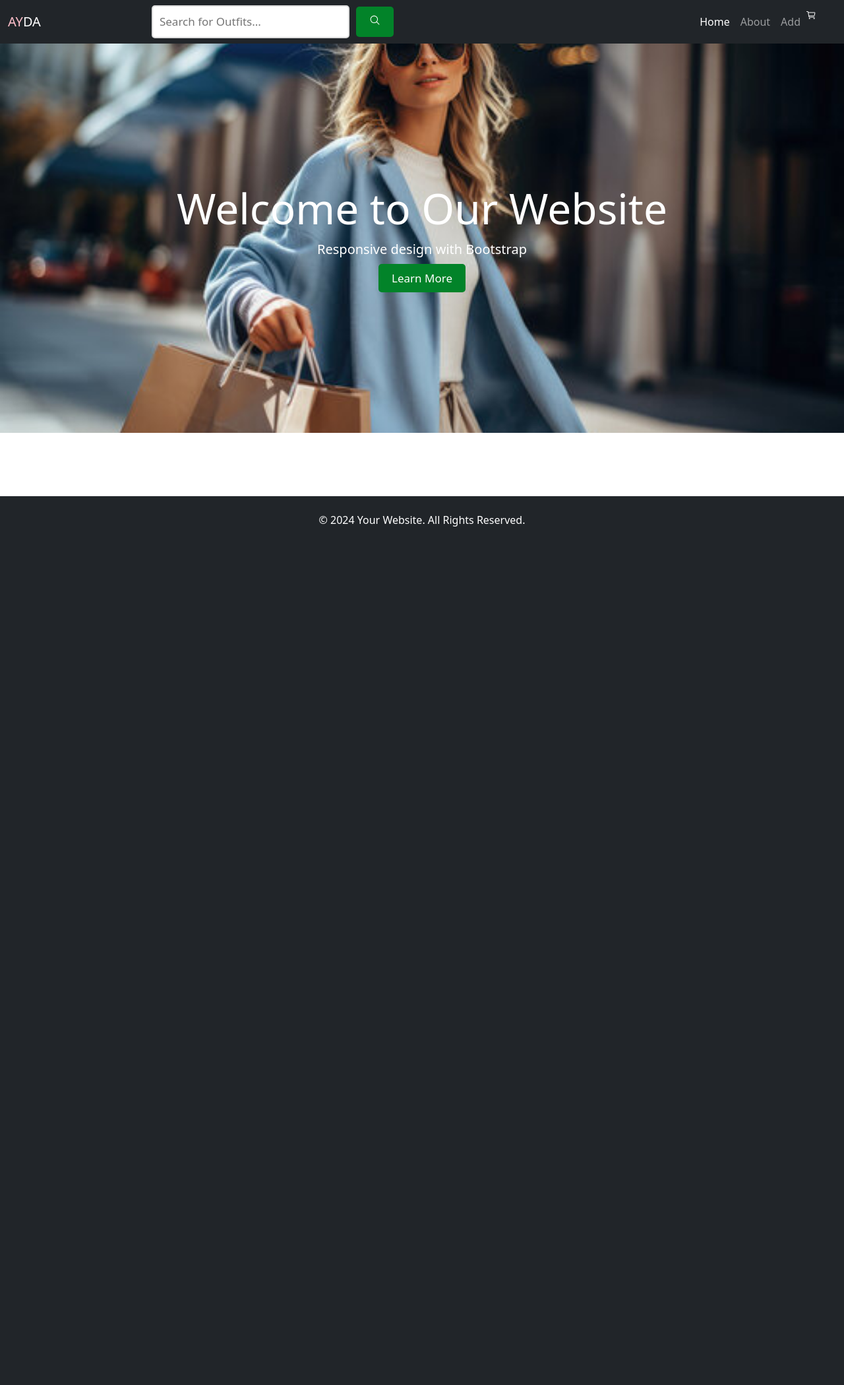
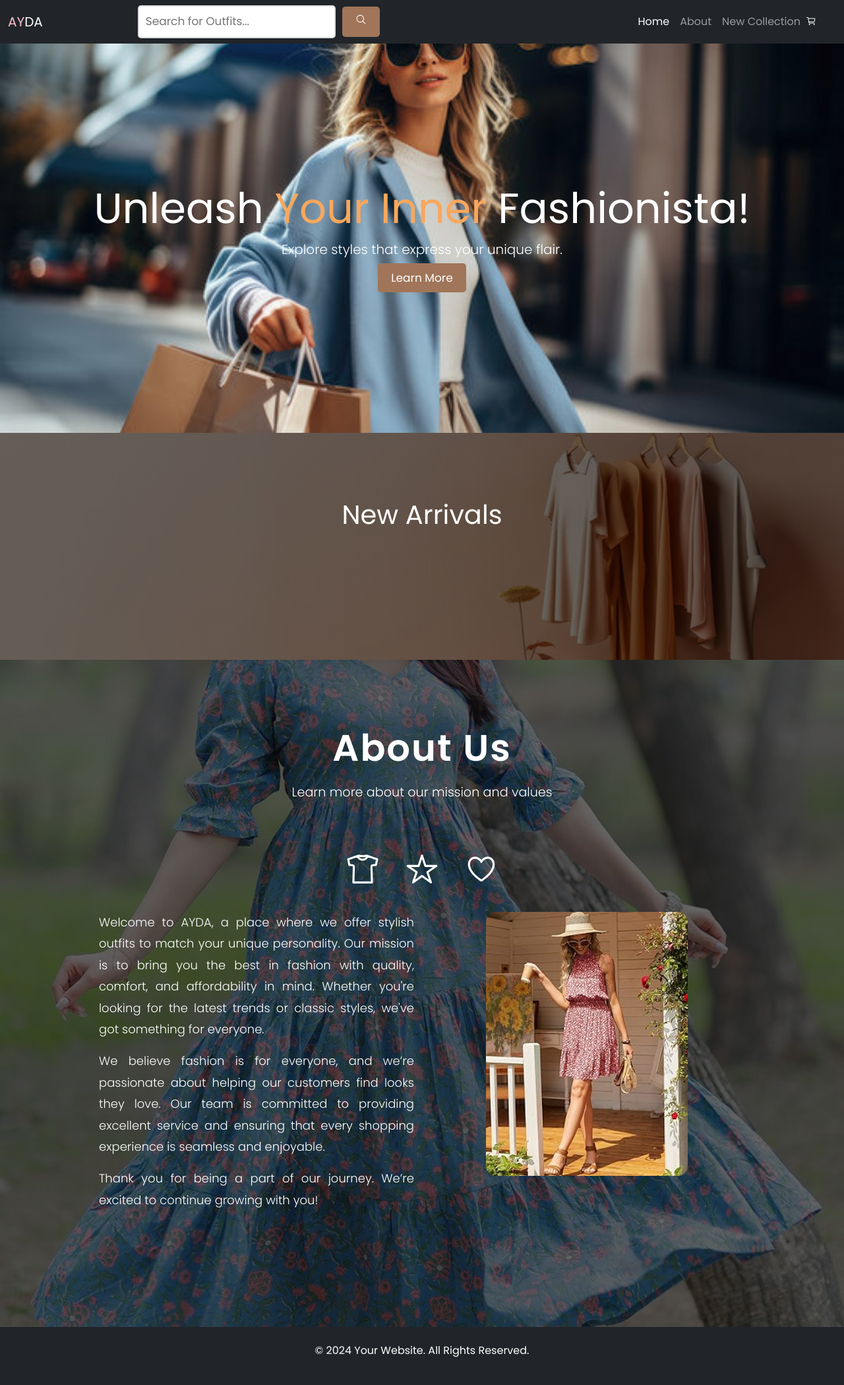
Before and after one commit to gopikatg379/Flask, a Flask app: page / in a window 1280 px wide. Shown: the whole page at 66% size. Before the commit the page ends 798 px from the top, so only its background shows below. Run offline with Flask 3, Linux system fonts and the light colour scheme; data that the repository does not hold is empty.

Commit message:
About us added

```diff
--- a/app.py
+++ b/app.py
@@ -28,9 +28,9 @@ def home():
     return render_template('home.html', my_dress=obj)
 
 
-@app.route('/about')
-def about():
-    return render_template('about.html')
+# @app.route('/about')
+# def about():
+#     return render_template('about.html')
 
 
 @app.route('/add', methods=['GET', 'POST'])
@@ -75,6 +75,5 @@ def remove(cart_id):
     db.session.commit()
     return redirect('/viewcart')
 
-
 if __name__ == '__main__':
     app.run(debug=True)
--- a/templates/home.html
+++ b/templates/home.html
@@ -9,10 +9,13 @@
     <link href="https://cdn.jsdelivr.net/npm/bootstrap@5.3.0-alpha1/dist/css/bootstrap.min.css" rel="stylesheet">
     <script src="https://cdn.jsdelivr.net/npm/bootstrap@5.3.0-alpha1/dist/js/bootstrap.bundle.min.js"></script>
     <script type="module" src="https://unpkg.com/ionicons@7.1.0/dist/ionicons/ionicons.esm.js"></script>
+    <!-- Google Fonts -->
+    <link href="https://fonts.googleapis.com/css2?family=Poppins:wght@300;400;600&display=swap" rel="stylesheet">
     <!-- Optional Custom Styles -->
     <style>
         body {
             padding-top: 56px;  /* Adjust for fixed navbar */
+            font-family: 'Poppins', sans-serif;
         }
         .hero {
             background: url('{{ url_for('static', filename='dress.jpg') }}') no-repeat center center;  /* /static/dress.jpg */
@@ -59,7 +62,7 @@
             outline: none;
         }
         #btn {
-            background-color: rgb(2, 131, 41);
+            background-color: #A07559;
             color: #fff;
             text-decoration:none;
             font-size: 17px;
@@ -70,7 +73,100 @@
             transition: background-color 0.3s ease;
         }
         #btn:hover {
-            background-color: rgb(61, 147, 87);
+            background-color: #f1c6a5;
+        }
+        .content-header{
+            background: linear-gradient(rgba(0, 0, 0, 0.6), rgba(0, 0, 0, 0.6)), url('{{ url_for('static', filename='background.jpg') }}') no-repeat center center;
+            background-size: cover;
+            text-align: center;
+            color: white;
+            padding: 100px 0;
+        }
+        .card {
+        transition: box-shadow 0.3s ease;
+    }
+
+    .card:hover {
+        box-shadow: 0 8px 16px rgba(0, 0, 0, 0.2);
+    }
+
+    /* Color circles for color options */
+    .color-circle {
+        width: 15px;
+        height: 15px;
+        display: inline-block;
+        border-radius: 50%;
+        margin-right: 5px;
+        border: 1px solid #ccc;
+    }
+
+    /* Size options */
+    .size-option {
+        padding: 2px 6px;
+        border: 1px solid #ccc;
+        border-radius: 3px;
+
+        background-color: #f5f5f5;
+    }
+
+    .size-option:hover {
+        background-color: #ddd;
+    }
+
+    /* Button style */
+    #contentbtn {
+        background-color: #eed0b9;
+        color: black;
+        padding: 10px;
+        border-radius: 5px;
+        text-align: center;
+        text-decoration:none;
+
+    }
+        .about-header {
+            background: linear-gradient(rgba(0, 0, 0, 0.6), rgba(0, 0, 0, 0.6)), url('{{ url_for('static', filename='modern.jpg') }}') no-repeat center center;
+            background-size: cover;
+            padding: 100px 0;
+            text-align: center;
+            color: white;
+        }
+        .about-header h1 {
+            font-size: 3.5rem;
+            margin-bottom: 20px;
+            font-weight: 600;
+            letter-spacing: 2px;
+        }
+        .about-header p {
+            font-size: 1.2rem;
+            font-weight: 300;
+        }
+        .about-section {
+            padding: 60px 0;
+        }
+        .about-section p {
+            font-size: 18px;
+            line-height: 1.8;
+            text-align: justify;
+            color: white;
+            margin-left:80px;
+        }
+        .icon-row {
+            display: flex;
+            justify-content: center;
+            gap: 40px;
+            margin-bottom: 40px;
+        }
+        .icon-row ion-icon {
+            font-size: 50px;
+            color: white;
+        }
+        .about-section img {
+            max-width: 100%;
+            border-radius: 15px;
+        }
+        #image1{
+            width:500px;
+
         }
     </style>
 </head>
@@ -93,14 +189,14 @@
                         <a class="nav-link active" aria-current="page" href="#">Home</a>
                     </li>
                     <li class="nav-item">
-                        <a class="nav-link" href="/about">About</a>
+                        <a class="nav-link" href="#aboutus">About</a>
                     </li>
                     <li class="nav-item">
-                        <a class="nav-link" href="/add">Add</a>
+                        <a class="nav-link" href="#newcollection">New Collection</a>
                     </li>
-                    <li class="nav-item">
+                    <span class="nav-item" style="padding-top:10px;">
                         <a href="/viewcart" style="color:white;padding-right:30px;"><ion-icon name="cart-outline"></ion-icon></a>
-                    </li>
+                    </span>
                 </ul>
             </div>
         </div>
@@ -109,29 +205,79 @@
     <!-- Hero Section -->
     <header class="hero">
         <div class="container">
-            <h1>Welcome to Our Website</h1>
-            <p class="lead">Responsive design with Bootstrap</p>
-            <a href="#" id="btn">Learn More</a>
+            <h1>Unleash <span style="color:#F9A75D">Your Inner</span> Fashionista!</h1>
+            <p class="lead">Explore styles that express your unique flair.</p>
+            <a href="#aboutus" id="btn">Learn More</a>
         </div>
     </header>
+    <header class="content-header" id="newcollection">
+        <h1>New Arrivals</h1>
 
     <!-- Main Content Section -->
-    <section class="container my-5">
+    <section class="container my-5" >
     <div class="row">
         {% for x in my_dress %}
-        <div class="col-lg-3 col-md-6 mb-4">
-            <div class="card h-100"> <!-- 'h-100' ensures that all cards are the same height -->
-                <img src="{{ url_for('media_files', filename=x.image) }}" class="card-img-top" alt="{{ x.name }}" style="height: 250px;object-fit: contain;"> <!-- Fixed image height -->
-                <div class="card-body d-flex flex-column">
-                    <h5 class="card-title">{{x.name}}</h5>
-                    <p class="card-text">₹{{x.price}}</p>
-                    <a href="/more/{{x.id}}" class="btn btn-primary mt-auto">More</a> <!-- 'mt-auto' pushes the button to the bottom -->
+        <div class="col-lg-3 col-md-6 mb-4" style="height:auto;">
+            <div class="card h-100" style="background-color:#FFFBF5; border-radius: 15px; padding: 10px;">
+                <img src="{{ url_for('media_files', filename=x.image) }}" class="card-img-top" alt="{{ x.name }}" style="height: 300px; object-fit: cover; border-radius: 10px;">
+
+                <div class="card-body">
+                    <h5 class="card-title" style="color:black;">{{ x.name }}</h5>
+                    <p class="card-text" style="color:black;">₹{{ x.price }}</p>
+
+                    <!-- Size and Color Options -->
+                    <div class="d-flex justify-content-between align-items-center mb-2">
+                        <div>
+                            <span style="color: black;">Colors:</span>
+                            <span class="color-circle" style="background-color: #f4c1c1;"></span>
+                            <span class="color-circle" style="background-color: #ffd369;"></span>
+                            <span class="color-circle" style="background-color: #add8e6;"></span>
+                        </div>
+                        <div>
+                            <span style="color: black;">Sizes:</span>
+                            <span class="size-option" style="color: black;">S</span>
+                            <span class="size-option" style="color: black;">M</span>
+                            <span class="size-option" style="color: black;">L</span>
+                            <span class="size-option" style="color: black;margin-bottom:10px;">XL</span>
+                        </div>
+                    </div>
+
+                    <a href="/more/{{ x.id }}" id="contentbtn" style="width: 100%;">More</a>
                 </div>
             </div>
         </div>
         {% endfor %}
     </div>
 </section>
+
+    </header>
+    <!-- About Header -->
+      <header class="about-header" id="aboutus">
+        <h1>About Us</h1>
+        <p>Learn more about our mission and values</p>
+
+
+    <!-- About Section -->
+    <section class="about-section container" >
+        <div class="icon-row">
+            <ion-icon name="shirt-outline"></ion-icon>
+            <ion-icon name="star-outline"></ion-icon>
+            <ion-icon name="heart-outline"></ion-icon>
+        </div>
+        <div class="row">
+            <div class="col-lg-6">
+                <p>Welcome to AYDA, a place where we offer stylish outfits to match your unique personality. Our mission is to bring you the best in fashion with quality, comfort, and affordability in mind. Whether you're looking for the latest trends or classic styles, we've got something for everyone.</p>
+
+                <p>We believe fashion is for everyone, and we’re passionate about helping our customers find looks they love. Our team is committed to providing excellent service and ensuring that every shopping experience is seamless and enjoyable.</p>
+
+                <p>Thank you for being a part of our journey. We’re excited to continue growing with you!</p>
+            </div>
+            <div  id="image1">
+                <img src="{{ url_for('static', filename='dresss.jpg') }}" alt="Fashion Image" style="height:400px;">
+            </div>
+        </div>
+    </section>
+    </header>
 
     <!-- Footer Section -->
     <footer class="bg-dark text-white text-center py-4">
```
Also changed, not shown: media/frock.jpg (added), static/background.jpg (added), static/dresss.jpg (added), static/modern.jpg (added).
